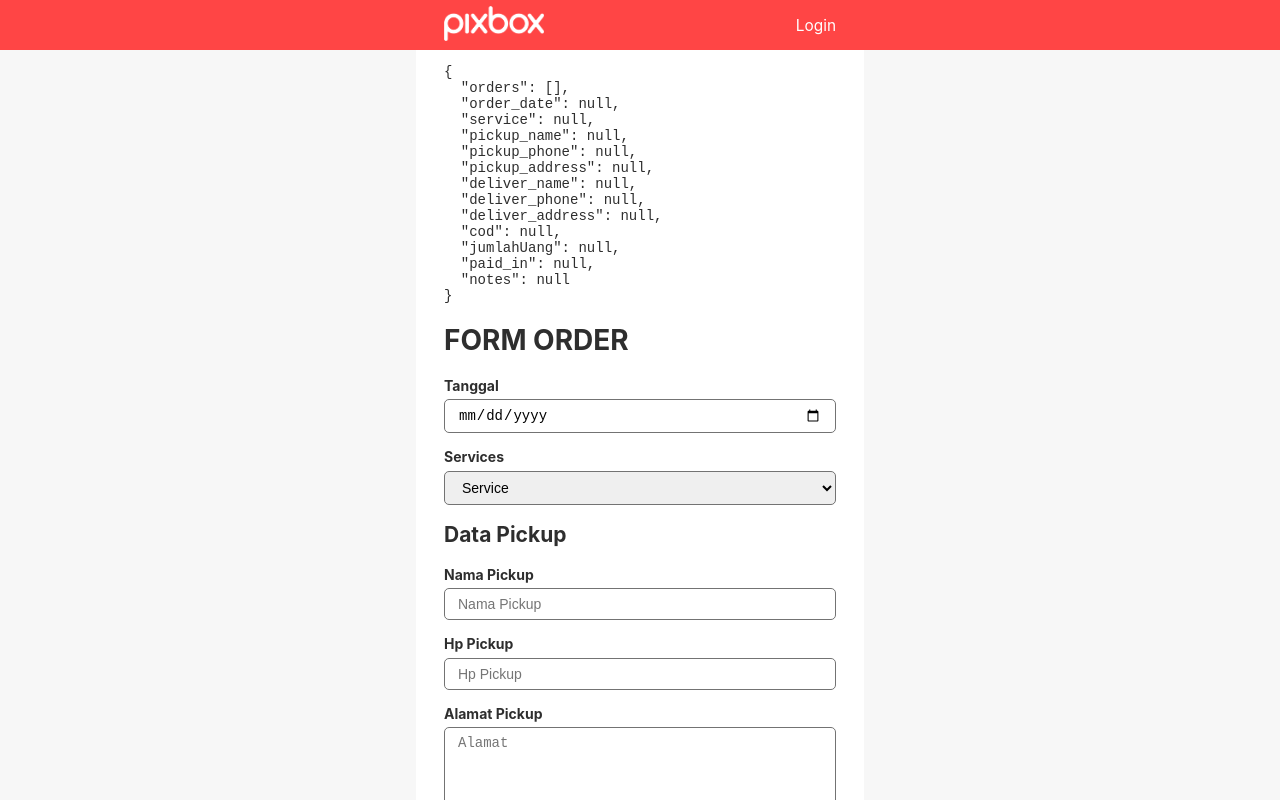
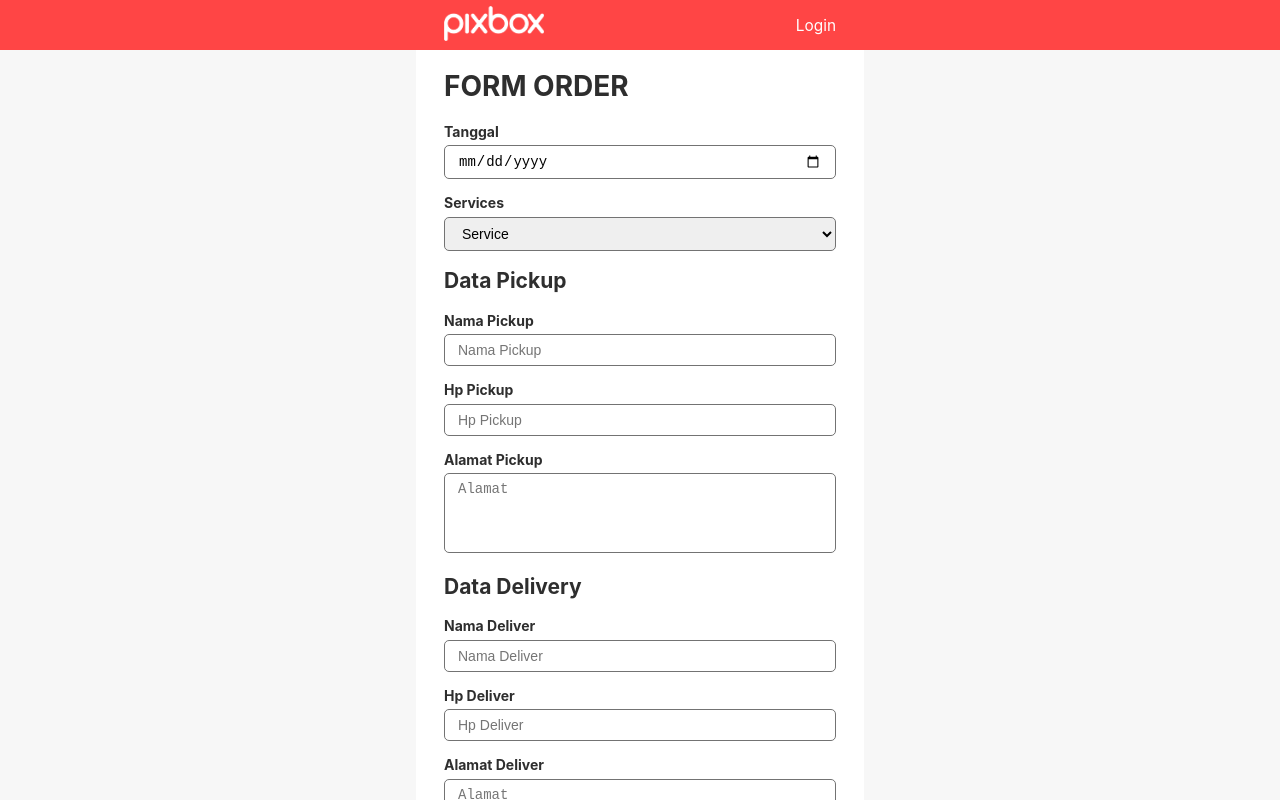
Before and after one commit to prabowoteguh/pixbox-pwa, a React (Create React App) app: page /order/create in a window 1280 px wide. Built offline with nearby package versions, Linux system fonts and the light colour scheme.

Commit message:
Order Page - menambah validasi jika kosong pada submit

```diff
--- a/src/pages/order/index.js
+++ b/src/pages/order/index.js
@@ -8,68 +8,121 @@ export default class Home extends Component {
   constructor() {
     super();
     this.state = {
-      orders: [],
-      order_date: null,
-      service: null,
-      pickup_name: null,
-      pickup_phone: null,
-      pickup_address: null,
-      deliver_name: null,
-      deliver_phone: null,
-      deliver_address: null,
-      cod: null,
-      jumlahUang: null,
-      paid_in: null,
-      notes: null,
+      messagePickupName: "",
+      pickupName: "",
+      messagePickupPhone: "",
+      pickupPhone: "",
+      messagePickupAddress: "",
+      pickupAddress: "",
+      messageDeliverName: "",
+      deliverName: "",
+      messageDeliverPhone: "",
+      deliverPhone: "",
+      messageDeliverAddress: "",
+      deliverAddress: "",
+      messageTotalMoney: "",
+      totalMoney: "",
+      messageNote: "",
+      note: "",
     };
   }
 
-  saveDataToAPI(e) {
-    e.preventDefault();
-    const apiUrl = "https://admin.pixbox.id/api/orders";
-    const orderForm = {
-      order_date: this.state.order_date,
-      service: this.state.service,
-      pickup_name: this.state.pickup_name,
-      pickup_phone: this.state.pickup_phone,
-      pickup_address: this.state.pickup_address,
-      deliver_name: this.state.deliver_name,
-      deliver_phone: this.state.deliver_phone,
-      deliver_address: this.state.deliver_address,
-      cod: this.state.cod,
-      jumlahUang: this.state.jumlahUang,
-      paid_in: this.state.paid_in,
-      notes: this.state.notes,
-    };
+  handlePickupName = (event) => {
+    this.setState({ pickupName: event.target.value });
+  };
 
-    axios.post(apiUrl, orderForm).then((res) => {
-      let orders = this.state.orders;
-      orders.push(res.data);
-      this.setState({});
-      document.getElementById("myForm").reset();
-    });
-  }
+  handleSubmit = (event) => {
+    event.preventDefault();
+    const state = this.state;
+    const pickupName = this.state.pickupName;
+
+    if (pickupName.length > 0) {
+      console.log(true);
+    } else {
+      this.setState({ messagePickupName: "NAMA PICKUP TIDAK BOLEH KOSONG" });
+    }
+
+    if (state.pickupPhone.length > 0) {
+      console.log(true);
+    } else {
+      this.setState({ messagePickupPhone: "NOMER HP PICKUP TIDAK BOLEH KOSONG" });
+    }
+
+    if (state.pickupAddress.length > 0) {
+      console.log(true);
+    } else {
+      this.setState({ messagePickupPhone: "ALAMAT PICKUP TIDAK BOLEH KOSONG" });
+    }
+
+    if (state.deliverName.length > 0) {
+      console.log(true);
+    } else {
+      this.setState({ messageDeliverName: "NAMA DELIVER TIDAK BOLEH KOSONG" });
+    }
+
+    if (state.deliverPhone.length > 0) {
+      console.log(true);
+    } else {
+      this.setState({ messageDeliverPhone: "NOMER HP DELIVER TIDAK BOLEH KOSONG" });
+    }
+
+    if (state.deliverAddress.length > 0) {
+      console.log(true);
+    } else {
+      this.setState({ messageDeliverAddress: "ALAMAT DELIVER TIDAK BOLEH KOSONG" });
+    }
+
+    if (state.pickupAddress.length > 0) {
+      console.log(true);
+    } else {
+      this.setState({ messagePickupPhone: "NOMER HP PICKUP TIDAK BOLEH KOSONG" });
+    }
+
+    if (state.totalMoney.length > 0) {
+      console.log(true);
+    } else {
+      this.setState({ messageTotalMoney: "TOTAL UANG TIDAK BOLEH KOSONG" });
+    }
+
+    if (state.note.length > 0) {
+      console.log(true);
+    } else {
+      this.setState({ messageNote: "NOTE TIDAK BOLEH KOSONG" });
+    }
+  };
+
+  errorMessage = (state) => {
+    return (
+      <div className="b-ml-4 b-mb-1 b-c-primary b-text-center">
+        <small>{state}</small>
+      </div>
+    );
+  };
 
   render() {
+    const {
+      messagePickupName,
+      messagePickupPhone,
+      messagePickupAddress,
+      messageDeliverName,
+      messageDeliverPhone,
+      messageDeliverAddress,
+      messageTotalMoney,
+      messageNote,
+    } = this.state;
+
     return (
       <div className="b-body b-body-with-navbar b-pb-10">
         <div className="b-container">
           <Navbar />
-          <pre>{JSON.stringify(this.state, null, 2)}</pre>
-          <form method="post" onSubmit={(e) => this.saveDataToAPI(e)} id="myForm">
+          <form method="post" onSubmit={this.handleSubmit} id="myForm">
             <h1>FORM ORDER</h1>
             <div className="b-form-group b-mt-4" label="Tanggal" message-red="true">
               <input type="date" className="b-form-input" />
             </div>
 
             <div className="b-form-group b-mt-4" label="Services" message-red="true">
-              <select
-                name="service"
-                className="b-form-input"
-                onChange={(e) => {
-                  this.setState({ service: e.target.value });
-                }}
-              >
+              <select name="service" className="b-form-input">
                 <option>Service</option>
                 <option value="example1">Example 1</option>
                 <option value="example2">Example 2</option>
@@ -89,9 +142,10 @@ export default class Home extends Component {
                 type="text"
                 className="b-form-input"
                 placeholder="Nama Pickup"
-                onChange={(e) => this.setState({ pickup_name: e.target.value })}
+                onChange={this.handlePickupName}
               />
             </div>
+            {this.errorMessage(messagePickupName)}
 
             <div
               className="b-form-group b-mt-4"
@@ -103,9 +157,9 @@ export default class Home extends Component {
                 name="pickup_phone"
                 className="b-form-input"
                 placeholder="Hp Pickup"
-                onChange={(e) => this.setState({ pickup_phone: e.target.value })}
               />
             </div>
+            {this.errorMessage(messagePickupPhone)}
 
             <div
               className="b-form-group b-mt-4"
@@ -116,9 +170,9 @@ export default class Home extends Component {
                 name="pickup_address"
                 className="b-form-input"
                 placeholder="Alamat"
-                onChange={(e) => this.setState({ pickup_address: e.target.value })}
               ></textarea>
             </div>
+            {this.errorMessage(messagePickupAddress)}
 
             <h2>Data Delivery</h2>
 
@@ -132,9 +186,9 @@ export default class Home extends Component {
                 type="text"
                 className="b-form-input"
                 placeholder="Nama Deliver"
-                onChange={(e) => this.setState({ deliver_name: e.target.value })}
               />
             </div>
+            {this.errorMessage(messageDeliverName)}
 
             <div
               className="b-form-group b-mt-4"
@@ -146,9 +200,9 @@ export default class Home extends Component {
                 type="text"
                 className="b-form-input"
                 placeholder="Hp Deliver"
-                onChange={(e) => this.setState({ deliver_phone: e.target.value })}
               />
             </div>
+            {this.errorMessage(messageDeliverPhone)}
 
             <div
               className="b-form-group b-mt-4"
@@ -159,17 +213,13 @@ export default class Home extends Component {
                 name="deliver_address "
                 className="b-form-input"
                 placeholder="Alamat"
-                onChange={(e) => this.setState({ deliver_address: e.target.value })}
               ></textarea>
             </div>
+            {this.errorMessage(messageDeliverAddress)}
 
             <div className="b-form-group b-mt-4">
               <label className="b-form-input-checkbox">
-                <input
-                  type="checkbox"
-                  name="cod"
-                  onChange={(e) => this.setState({ cod: e.target.value })}
-                />
+                <input type="checkbox" name="cod" />
                 <span className="b-form-input-checkbox-switch"></span>
                 COD
               </label>
@@ -185,7 +235,6 @@ export default class Home extends Component {
                 type="number"
                 className="b-form-input"
                 placeholder="Jumlah uang COD"
-                onChange={(e) => this.setState({ jumlahUang: e.target.value })}
               />
             </div>
 
@@ -194,11 +243,7 @@ export default class Home extends Component {
               label="Dibayar oleh"
               message-red="true"
             >
-              <select
-                name="paid_in"
-                className="b-form-input"
-                onChange={(e) => this.setState({ paid_in: e.target.value })}
-              >
+              <select name="paid_in" className="b-form-input">
                 <option>Penerima</option>
                 <option>Pengirim</option>
               </select>
@@ -209,9 +254,9 @@ export default class Home extends Component {
                 name="notes"
                 className="b-form-input"
                 placeholder="Note"
-                onChange={(e) => this.setState({ notes: e.target.value })}
               ></textarea>
             </div>
+            {this.errorMessage(messageNote)}
 
             <button type="submit" className="b-btn b-btn-red-1 b-btn-block b-mt-6">
               BUAT ORDER
```
